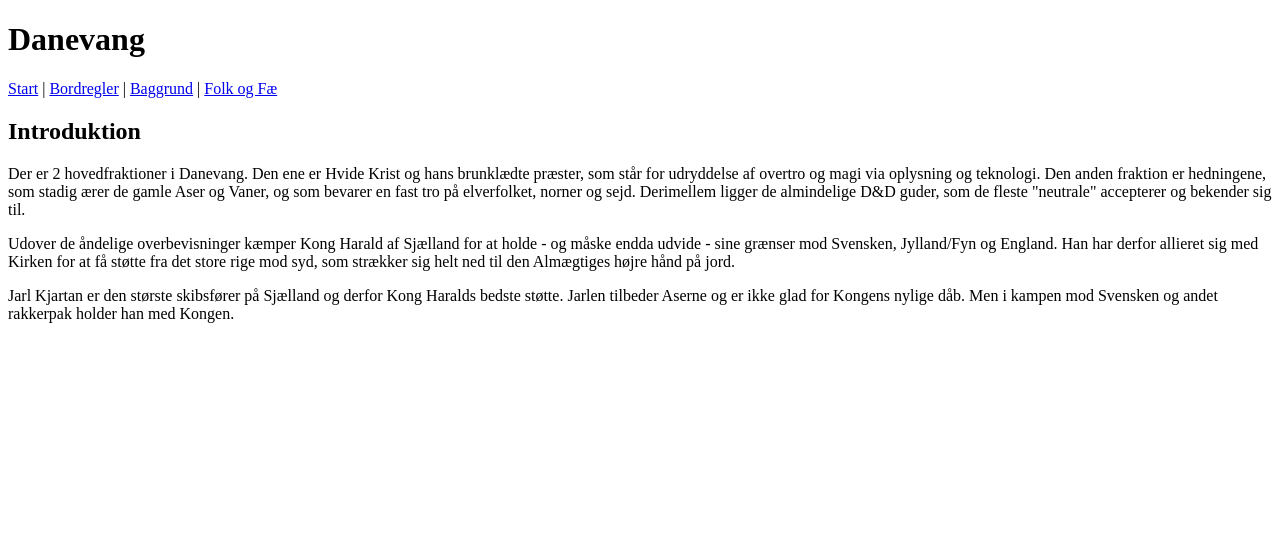
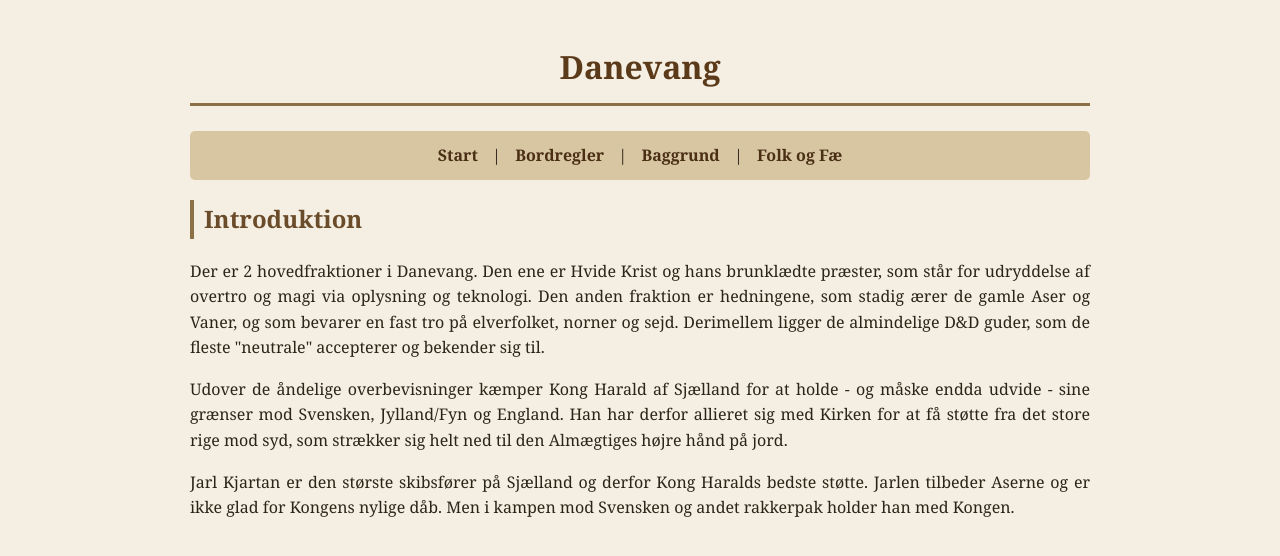
Before and after one commit to Stoffer75/den2side.dk, a Jekyll site: the page built from index.html, in a window 1280 px wide. Shown: the top 556 px of the page. Built offline with Jekyll 4.4.1, drawn with Linux system fonts in a browser that asks for light colours.

Commit message:
Update stylesheet link in default layout

```diff
--- a/_layouts/default.html
+++ b/_layouts/default.html
@@ -5,7 +5,7 @@
     <meta name="viewport" content="width=device-width, initial-scale=1.0">
     <title>{{ page.title }}</title>
 
-    <link rel="stylesheet" href="/den2side/style.css">
+    <link rel="stylesheet" href="/den2side.dk/style.css">
 </head>
 
 <body>
```
